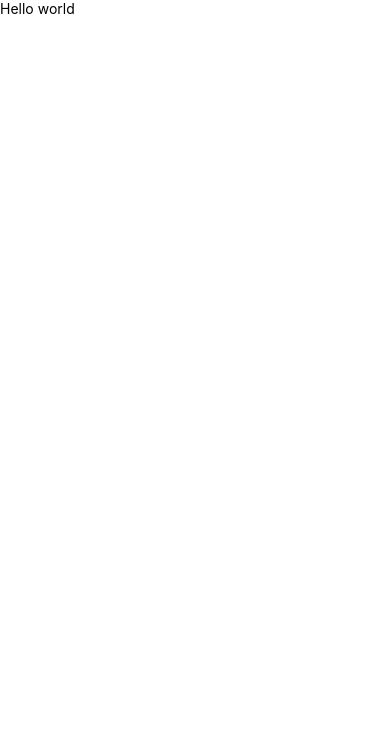
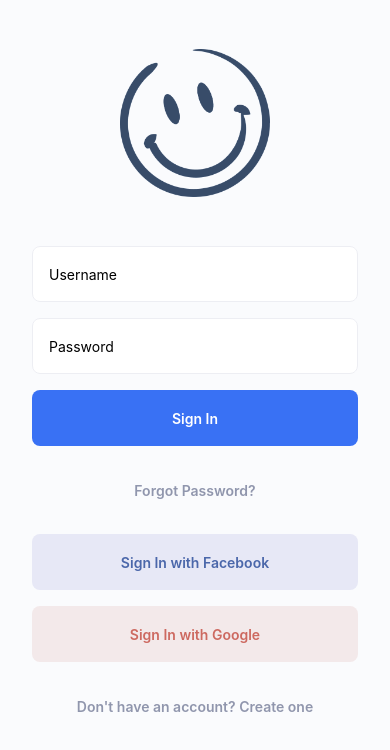
Before and after one commit to KevinBarrera/authentication, a React Native app: screen / in a window 390 px wide. Shown: the top 750 px of the page. Built offline with nearby package versions, Linux system fonts and the light colour scheme.

Commit message:
Sign In Screen added

```diff
--- a/App.tsx
+++ b/App.tsx
@@ -6,12 +6,14 @@
  */
 
 import React from 'react';
-import {SafeAreaView, StyleSheet, Text} from 'react-native';
+import {SafeAreaView, StyleSheet} from 'react-native';
+
+import SignInScreen from './src/screens/SignInScreen';
 
 function App(): JSX.Element {
   return (
     <SafeAreaView style={styles.root}>
-      <Text>Hello world</Text>
+      <SignInScreen />
     </SafeAreaView>
   );
 }
@@ -19,6 +21,7 @@ function App(): JSX.Element {
 const styles = StyleSheet.create({
   root: {
     flex: 1,
+    backgroundColor: '#fafbfd',
   },
 });
 
--- /dev/null
+++ b/src/components/CustomButton.tsx
@@ -0,0 +1,62 @@
+import {StyleSheet, Text, TouchableOpacity} from 'react-native';
+import React from 'react';
+
+type CustomButtonProps = {
+  text: string;
+  onPressButton: () => void;
+  type?: 'Primary' | 'Secondary';
+  backgroundColor?: string;
+  textColor?: string;
+};
+
+const CustomButton = ({
+  text,
+  onPressButton,
+  type = 'Primary',
+  backgroundColor,
+  textColor,
+}: CustomButtonProps) => {
+  return (
+    <TouchableOpacity
+      style={[
+        styles.button,
+        styles[`button${type}`],
+        backgroundColor ? {backgroundColor: backgroundColor} : {},
+      ]}
+      onPress={onPressButton}>
+      <Text
+        style={[
+          styles.text,
+          styles[`text${type}`],
+          textColor ? {color: textColor} : {},
+        ]}>
+        {text}
+      </Text>
+    </TouchableOpacity>
+  );
+};
+
+export default CustomButton;
+
+const styles = StyleSheet.create({
+  button: {
+    width: '100%',
+    borderRadius: 8,
+    height: 56,
+    alignItems: 'center',
+    justifyContent: 'center',
+  },
+  text: {
+    fontWeight: '600',
+  },
+  buttonPrimary: {
+    backgroundColor: '#3971f4',
+  },
+  buttonSecondary: {},
+  textPrimary: {
+    color: 'white',
+  },
+  textSecondary: {
+    color: '#9096ad',
+  },
+});
--- /dev/null
+++ b/src/components/CustomInput.tsx
@@ -0,0 +1,46 @@
+import {StyleSheet, TextInput, View} from 'react-native';
+import React from 'react';
+
+type CustomInputProps = {
+  placeholder?: string;
+  value: string;
+  onValueChange: (value: string) => void;
+  secureTextEntry?: boolean;
+};
+
+const CustomInput = ({
+  placeholder,
+  value,
+  onValueChange,
+  secureTextEntry,
+}: CustomInputProps) => {
+  return (
+    <View style={styles.container}>
+      <TextInput
+        style={styles.input}
+        placeholder={placeholder}
+        value={value}
+        onChangeText={onValueChange}
+        secureTextEntry={secureTextEntry}
+      />
+    </View>
+  );
+};
+
+export default CustomInput;
+
+const styles = StyleSheet.create({
+  container: {
+    width: '100%',
+    backgroundColor: 'white',
+    borderWidth: 1,
+    borderRadius: 8,
+    borderColor: '#edeef3',
+    height: 56,
+    paddingHorizontal: 16,
+  },
+  input: {
+    width: '100%',
+    height: '100%',
+  },
+});
--- /dev/null
+++ b/src/screens/SignInScreen.tsx
@@ -0,0 +1,99 @@
+import {StyleSheet, View, Image, ScrollView} from 'react-native';
+import React, {useState} from 'react';
+
+import CustomInput from '../components/CustomInput';
+import CustomButton from '../components/CustomButton';
+
+const logo = require('../../assets/images/logo.png');
+
+const SignInScreen = () => {
+  const [username, setUsername] = useState('');
+  const [password, setPassword] = useState('');
+
+  const handleSignIn = () => {
+    console.log('User pressed Sign In');
+  };
+
+  const handleForgotPassword = () => {
+    console.log('User pressed Forgot Password');
+  };
+
+  const handleSignInFacebook = () => {
+    console.log('User pressed Sign In with Facebook');
+  };
+
+  const handleSignInGoogle = () => {
+    console.log('User pressed Sign In with Google');
+  };
+
+  const handleDontHaveAnAccount = () => {
+    console.log('User pressed do not have an account');
+  };
+
+  return (
+    <ScrollView showsVerticalScrollIndicator={false}>
+      <View style={styles.container}>
+        <Image source={logo} style={styles.logo} resizeMode="contain" />
+        <View style={styles.elements}>
+          <CustomInput
+            placeholder="Username"
+            value={username}
+            onValueChange={setUsername}
+          />
+          <CustomInput
+            placeholder="Password"
+            value={password}
+            onValueChange={setPassword}
+            secureTextEntry
+          />
+          <CustomButton text="Sign In" onPressButton={handleSignIn} />
+          <CustomButton
+            text="Forgot Password?"
+            onPressButton={handleForgotPassword}
+            type="Secondary"
+          />
+          <CustomButton
+            text="Sign In with Facebook"
+            onPressButton={handleSignInFacebook}
+            backgroundColor="#e7e8f6"
+            textColor="#4b67aa"
+          />
+          <CustomButton
+            text="Sign In with Google"
+            onPressButton={handleSignInGoogle}
+            backgroundColor="#f3e9ea"
+            textColor="#cd6960"
+          />
+          <CustomButton
+            text="Don't have an account? Create one"
+            onPressButton={handleDontHaveAnAccount}
+            type="Secondary"
+          />
+        </View>
+      </View>
+    </ScrollView>
+  );
+};
+
+export default SignInScreen;
+
+const styles = StyleSheet.create({
+  container: {
+    flex: 1,
+    alignItems: 'center',
+    justifyContent: 'space-between',
+    paddingTop: 48,
+    paddingBottom: 16,
+    paddingHorizontal: 32,
+    height: '100%',
+  },
+  logo: {
+    width: 150,
+    height: 150,
+    marginBottom: 48,
+  },
+  elements: {
+    width: '100%',
+    gap: 16,
+  },
+});
```
Also changed, not shown: assets/images/logo.png (added).
